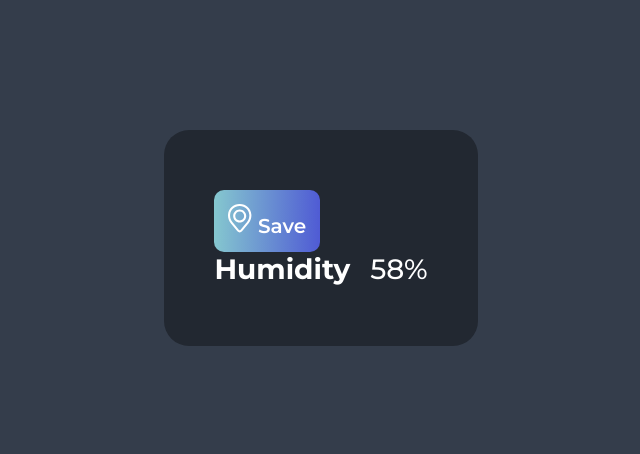
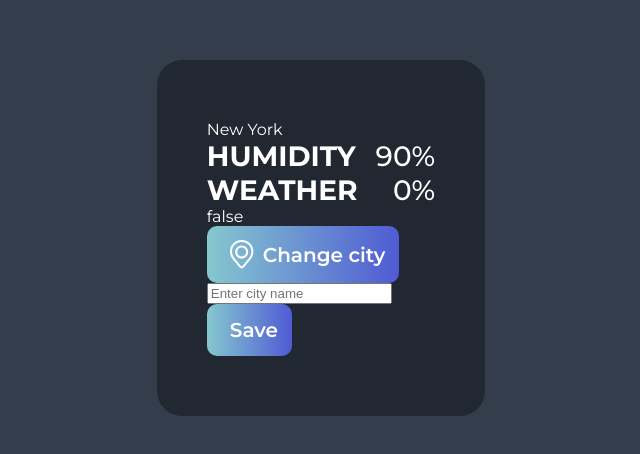
Before and after one commit to Moscvin/course-code, a Vue app in the folder vue-app/: page / in a window 1280 px wide. Shown: the part 170-624 px from the top of the page, without its empty margins (319-959 px from the left). Built offline with nearby package versions, Linux system fonts and the light colour scheme.

Commit message:
Refactor App.vue to integrate CitySelect component and update data handling; enhance Stat.vue for improved prop definition and styling; add CitySelect component for city selection functionality.

```diff
--- a/vue-app/src/App.vue
+++ b/vue-app/src/App.vue
@@ -1,19 +1,32 @@
 <script setup>
-import Button from "./components/Button.vue";
 import Stat from "./components/Stat.vue";
-const data = {
-  label: "Humidity",
-  stat: "58%",
-};
+import CitySelect from "./components/CitySelect.vue";
+import { computed, ref } from "vue";
+let savedCity = ref("New York");
+let data = ref({
+  humidity: 90,
+});
+
+const dataModified = computed((prev) => {
+  console.log("Computing modified data", prev);
+  return {
+    label: "Humidity",
+    stat: data.value.humidity + "%",
+  };
+});
+
+async function getCity(city) {
+  savedCity.value = city;
+  data.value.humidity = 20;
+}
 </script>
 
 <template>
   <main class="main">
-    <Button>
-      <img src="./assets/location.svg" alt="Icon Location" />
-      Save
-    </Button>
-    <Stat v-bind="data" />
+    <div id="city">{{ savedCity }}</div>
+    <Stat v-bind="dataModified" />
+    <Stat label="Weather" stat="0%" />
+    <CitySelect @select-city="getCity" />
   </main>
 </template>
 
--- a/vue-app/src/components/Button.vue
+++ b/vue-app/src/components/Button.vue
@@ -20,6 +20,9 @@
   font-weight: 600;
   color: var(--primary);
   cursor: pointer;
+  display: flex;
+  gap: 9px;
+  align-items: center;
 }
 .button:hover {
   background: var(--gradient-inverted);
--- /dev/null
+++ b/vue-app/src/components/CitySelect.vue
@@ -0,0 +1,31 @@
+<script setup>
+import Button from "./Button.vue";
+import { ref } from "vue";
+
+const emit = defineEmits({
+  selectCity(payload) {
+    console.log("Payload in emit validator:", payload);
+    return payload ? true : false;
+  },
+});
+let isEdited = ref(false);
+function select() {
+  isEdited.value = false;
+  emit("selectCity", "London");
+}
+
+function edit() {
+  isEdited.value = true;
+}
+</script>
+
+<template>
+  {{ isEdited }}
+  <Button @click="edit()">
+    <img src="../assets/location.svg" alt="Icon Location" />
+    Change city
+  </Button>
+  <input type="text" placeholder="Enter city name" />
+
+  <Button @click="select()">Save</Button>
+</template>
--- a/vue-app/src/components/Stat.vue
+++ b/vue-app/src/components/Stat.vue
@@ -1,7 +1,7 @@
 <script setup>
-const {label= "Dont know",stat} = defineProps({
-  label:String,
-  stat:String,
+const { label = "Dont know", stat } = defineProps({
+  label: String,
+  stat: String,
 });
 </script>
 <template>
@@ -20,6 +20,7 @@ const {label= "Dont know",stat} = defineProps({
 }
 .stat-name {
   font-weight: 700;
+  text-transform: uppercase;
 }
 .stat-value {
   font-weight: 500;
```
